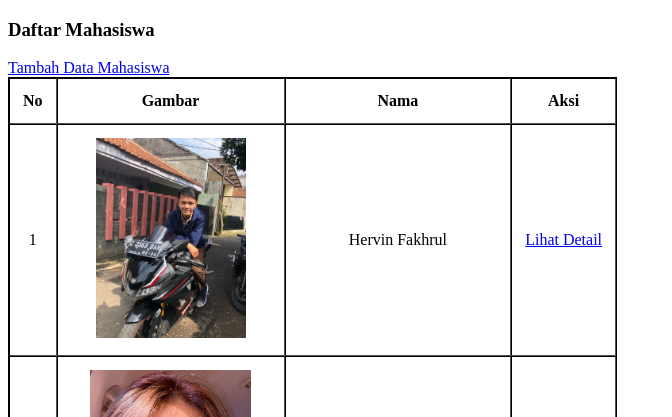
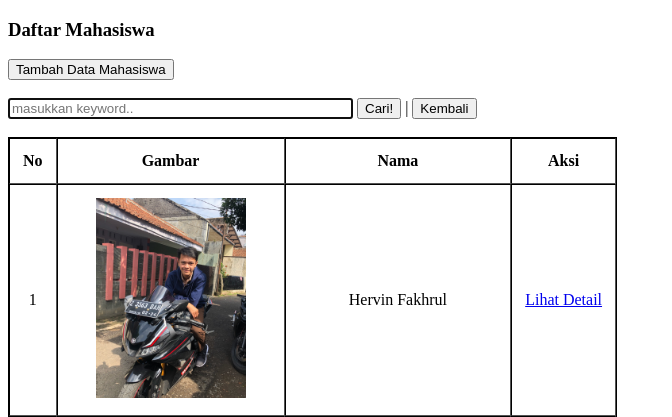
Before and after one commit to afrizalfadillah1808/pw2021_203040075, a PHP site: page / in a window 1280 px wide. Shown: the top 417 px of the page, without its empty margins (0-672 px from the left). Run offline with PHP 8.4, Linux system fonts and the light colour scheme; data comes from the database, SQL or seed files in the repository.

Commit message:
menyelesaikan tugas pertemuan 11

```diff
--- a/kuliah/pertemuan11/index.php
+++ b/kuliah/pertemuan11/index.php
@@ -1,6 +1,12 @@
 <?php
 require 'php/functions.php';
 $mahasiswa = query("SELECT * FROM mahasiswa");
+
+// ketika tombol cari di klik
+if(isset($_POST['cari'])) {
+  $mahasiswa = cari($_POST['keyword']);
+}
+
 ?>
 
 <!DOCTYPE html>
@@ -17,7 +23,14 @@ $mahasiswa = query("SELECT * FROM mahasiswa");
 <body>
   <h3>Daftar Mahasiswa</h3>
 
-  <a href="tambah.php">Tambah Data Mahasiswa</a>
+  <button><a href="php/tambah.php" style="text-decoration: none; color: black;">Tambah Data Mahasiswa</a></button>
+  <br>
+  <br>
+  <form action="" method="post">
+    <input type="text" name="keyword" size="40" placeholder="masukkan keyword.." autocomplete="off" autofocus>
+    <button type="submit" name="cari">Cari!</button> | <button href="index.php" type="submit" name="kembali">Kembali</button>
+  </form>
+  <br>
   <table border="1" cellpadding="13" cellspacing="0">
     <tr>
       <th>No</th>
@@ -26,6 +39,13 @@ $mahasiswa = query("SELECT * FROM mahasiswa");
       <th>Aksi</th>
     </tr>
 
+    <?php if(empty($mahasiswa)) : ?>
+      <tr>
+        <td colspan="4">
+          <p>Data tidak ditemukan!!</p>
+        </td>
+      </tr>
+    <?php endif; ?>
       <?php $i = 1; ?>
       <?php foreach ($mahasiswa as $mhs) : ?>
         <tr>
--- a/kuliah/pertemuan11/php/functions.php
+++ b/kuliah/pertemuan11/php/functions.php
@@ -72,3 +72,20 @@ function ubah($data)
 
     return mysqli_affected_rows($conn);
 }
+
+function cari($keyword)
+{
+    $conn =  koneksi();
+
+    $query = "SELECT * FROM mahasiswa
+                WHERE nama LIKE '%$keyword%'";
+
+    $result =  mysqli_query($conn, $query);
+
+    $rows = [];
+    while ($row = mysqli_fetch_assoc($result)) {
+        $rows[] = $row;
+    }
+    return $rows;
+
+}
--- a/kuliah/pertemuan11/php/tambah.php
+++ b/kuliah/pertemuan11/php/tambah.php
@@ -7,7 +7,7 @@ if (isset($_POST['tambah'])) {
     echo "
             <script>
                 alert('data berhasil ditambahkan!');
-                document.location.href = 'latihan3.php';
+                document.location.href = '../index.php';
             </script>";
   } else {
     echo "data gagal ditambahkan!";
```
